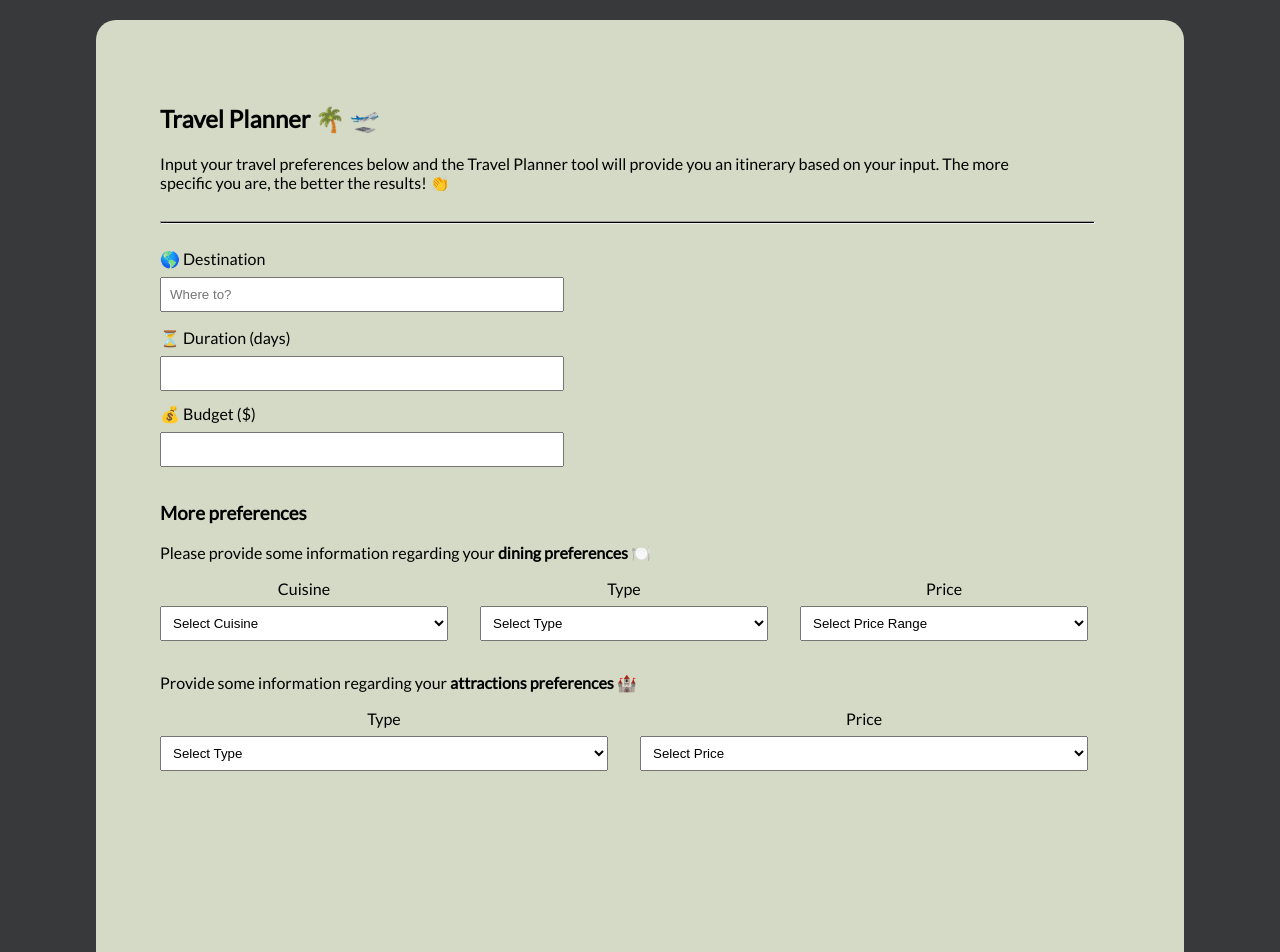
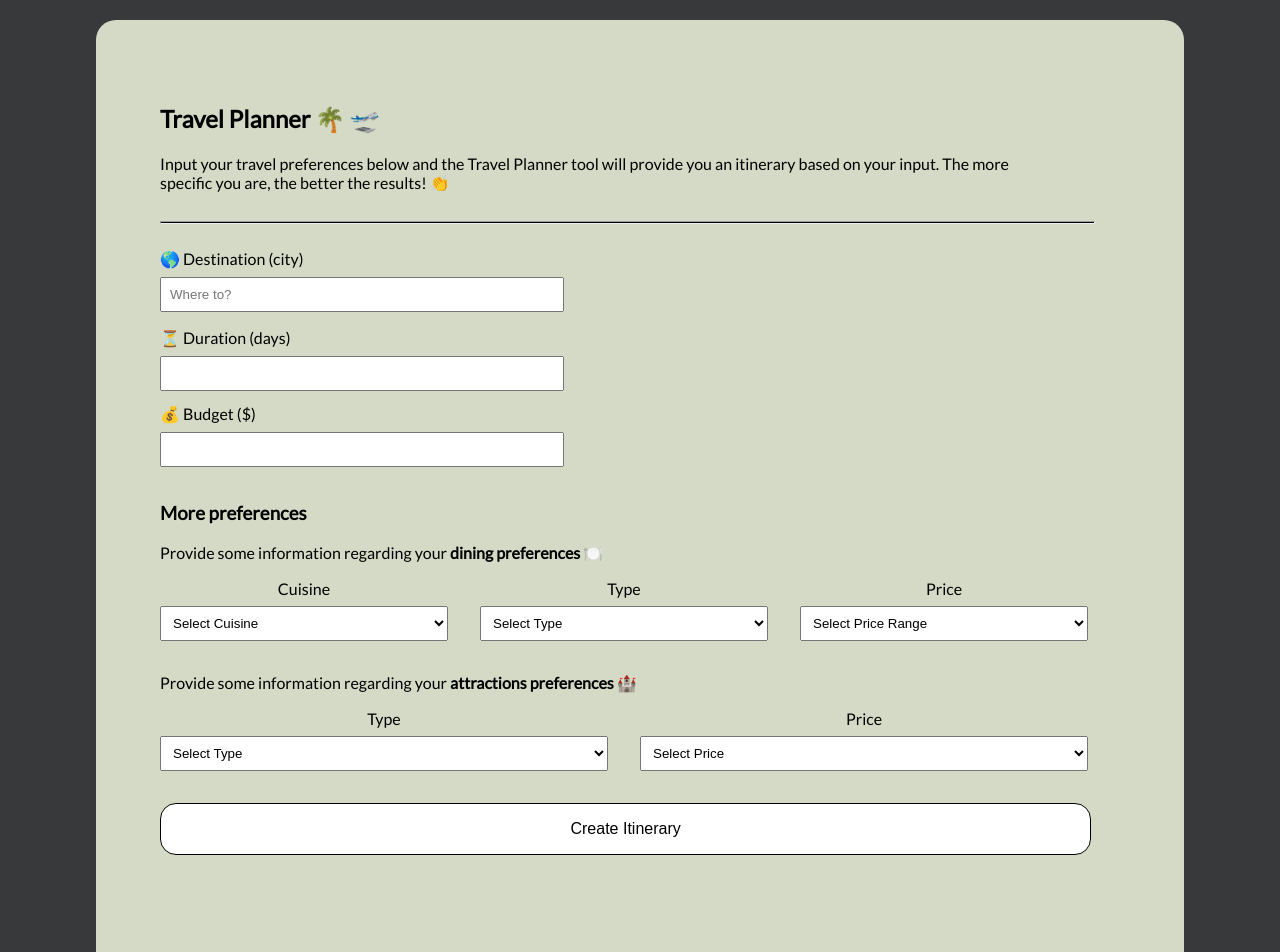
Before and after one commit to Rallefar1103/travel-planner-frontend, a React (Create React App) app: page / in a window 1280 px wide. Shown: the top 952 px of the page. Built offline with nearby package versions, Linux system fonts and the light colour scheme.

Commit message:
successfully submits the correct data

```diff
--- a/package.json
+++ b/package.json
@@ -3,6 +3,7 @@
   "version": "0.1.0",
   "private": true,
   "dependencies": {
+    "@apollo/client": "^3.8.8",
     "@testing-library/jest-dom": "^5.17.0",
     "@testing-library/react": "^13.4.0",
     "@testing-library/user-event": "^13.5.0",
@@ -10,6 +11,7 @@
     "@types/node": "^16.18.68",
     "@types/react": "^18.2.45",
     "@types/react-dom": "^18.2.18",
+    "graphql": "^16.8.1",
     "react": "^18.2.0",
     "react-dom": "^18.2.0",
     "react-scripts": "5.0.1",
--- a/src/components/itineraryForm.tsx
+++ b/src/components/itineraryForm.tsx
@@ -1,45 +1,127 @@
 import React, { useState } from "react";
+import { gql, useMutation } from "@apollo/client";
 import "./styles/itineraryForm.css";
-import {
-  AttractionOptions,
-  DiningOptions,
-  Itinerary,
-  UserPreferences,
-} from "../models/itinerary";
 
-function handleSubmit() {}
+import { UserPreferences } from "../models/itinerary";
 
 const ItineraryForm = () => {
-  const diningOptions: DiningOptions = {
-    cuisine: "",
-    priceRange: "",
-    type: "",
+  const [formState, setFormState] = useState({
+    title: "",
+    destination: "",
+    duration: "",
+    budget: "",
+    userPreferences: {
+      diningOptions: {
+        type: "",
+        cuisine: "",
+        priceRange: "",
+      },
+      attractionOptions: {
+        type: [""],
+        priceRange: "",
+      },
+    },
+  });
+
+  const CREATE_ITINERARY = gql`
+    mutation CreateItinerary($itineraryInput: ItineraryInput!) {
+      createItinerary(itineraryInput: $itineraryInput) {
+        id
+        title
+        destination
+        duration
+        budget
+        userPreferences {
+          diningOptions {
+            type
+            cuisine
+            priceRange
+          }
+          attractionOptions {
+            type
+            priceRange
+          }
+        }
+        recommendedItineraryDescription
+      }
+    }
+  `;
+
+  const [createItinerary, { loading, error }] = useMutation(CREATE_ITINERARY);
+
+  const handleChange = (
+    e: React.ChangeEvent<HTMLInputElement | HTMLSelectElement>
+  ) => {
+    const { name, value } = e.target;
+    const nameParts = name.split(".");
+
+    setFormState((prevState) => {
+      if (nameParts.length === 3 && nameParts[0] === "userPreferences") {
+        // Ensure that the property names are valid keys
+        if (nameParts[1] in prevState.userPreferences) {
+          const preferenceKey = nameParts[1] as keyof UserPreferences;
+          const optionKey = nameParts[2];
+
+          return {
+            ...prevState,
+            userPreferences: {
+              ...prevState.userPreferences,
+              [preferenceKey]: {
+                ...prevState.userPreferences[preferenceKey],
+                [optionKey]: value,
+              },
+            },
+          };
+        }
+      }
+
+      // Handle other fields outside userPreferences
+      return {
+        ...prevState,
+        [name]: value,
+      };
+    });
   };
 
-  const attractionOptions: AttractionOptions = {
-    type: [""],
-    priceRange: "",
-  };
+  const handleSubmit = async (e: any) => {
+    console.log("Hitting submit!");
+    e.preventDefault();
 
-  const userPref: UserPreferences = {
-    diningOptions: diningOptions,
-    attractionOptions: attractionOptions,
-  };
+    const currentYear = new Date().getFullYear();
+    const title = `${formState.destination} ${currentYear}`;
 
-  const [formState, setFormState] = useState<Itinerary>({
-    destination: "",
-    budget: "0",
-    duration: "0",
-    UserPreferences: userPref,
-  });
+    const updatedFormState = {
+      ...formState,
+      title: title,
+    };
 
-  const handleChange = (
-    e: React.ChangeEvent<HTMLInputElement | HTMLTextAreaElement>
-  ) => {
-    setFormState({
-      ...formState,
-      [e.target.name]: e.target.value,
-    });
+    try {
+      console.log("Submitting with form state", updatedFormState);
+      // const { data } = await createItinerary({
+      //   variables: { itineraryInput: updatedFormState },
+      // });
+      // console.log("Itinerary created:", data);
+
+      setFormState({
+        title: "",
+        destination: "",
+        duration: "",
+        budget: "",
+        userPreferences: {
+          diningOptions: {
+            type: "",
+            cuisine: "",
+            priceRange: "",
+          },
+          attractionOptions: {
+            type: [],
+            priceRange: "",
+          },
+        },
+      });
+    } catch (e) {
+      console.error("Error creating itinerary:", e);
+    }
   };
 
   return (
@@ -55,7 +137,7 @@ const ItineraryForm = () => {
       <form className="form" onSubmit={handleSubmit}>
         <div className="destinationField">
           <label className="labelForDestination" htmlFor="destination">
-            🌎 Destination
+            🌎 Destination (city)
           </label>
           <input
             type="text"
@@ -73,7 +155,7 @@ const ItineraryForm = () => {
           <input
             type="number"
             name="duration"
-            value={formState.destination}
+            value={formState.duration}
             onChange={handleChange}
           />
         </div>
@@ -85,7 +167,7 @@ const ItineraryForm = () => {
           <input
             type="number"
             name="budget"
-            value={formState.destination}
+            value={formState.budget}
             onChange={handleChange}
           />
         </div>
@@ -93,13 +175,17 @@ const ItineraryForm = () => {
         <h3 className="userPreferencesText"> More preferences </h3>
         <section className="userPreferences">
           <p className="diningOptionsText">
-            Please provide some information regarding your{" "}
+            Provide some information regarding your{" "}
             <span className="boldDiningOptions">dining preferences 🍽️</span>
           </p>
           <div className="diningOptions">
             <div className="cuisineField">
               <label htmlFor="labelForCuisine"> Cuisine </label>
-              <select name="cuisine">
+              <select
+                name="userPreferences.diningOptions.cuisine"
+                value={formState.userPreferences.diningOptions.cuisine}
+                onChange={handleChange}
+              >
                 <option value=""> Select Cuisine </option>
                 <option value="italian">Italian 🍝 </option>
                 <option value="mexican">Mexican 🌮 </option>
@@ -111,7 +197,11 @@ const ItineraryForm = () => {
 
             <div className="typeField">
               <label htmlFor="labelForType"> Type </label>
-              <select name="type">
+              <select
+                name="userPreferences.diningOptions.type"
+                value={formState.userPreferences.diningOptions.type}
+                onChange={handleChange}
+              >
                 <option value=""> Select Type </option>
                 <option value="restaurant">Restaurant 🍴</option>
                 <option value="bar">Bar 🍸</option>
@@ -120,7 +210,11 @@ const ItineraryForm = () => {
 
             <div className="priceRangeField">
               <label htmlFor="labelForPrinceRange"> Price </label>
-              <select name="priceRange">
+              <select
+                name="userPreferences.diningOptions.priceRange"
+                value={formState.userPreferences.diningOptions.priceRange}
+                onChange={handleChange}
+              >
                 <option value=""> Select Price Range </option>
                 <option value="budget">$</option>
                 <option value="midrange">$$</option>
@@ -139,7 +233,11 @@ const ItineraryForm = () => {
           <div className="attractionsOptions">
             <div className="attractionTypeField">
               <label htmlFor="labelForAttractionType"> Type </label>
-              <select name="Attraction Type">
+              <select
+                name="userPreferences.attractionOptions.type"
+                value={formState.userPreferences.attractionOptions.type}
+                onChange={handleChange}
+              >
                 <option value=""> Select Type </option>
                 <option value="art">Art 🖼️ </option>
                 <option value="outdoor">Outdoor 🏞️ </option>
@@ -152,13 +250,23 @@ const ItineraryForm = () => {
 
             <div className="attractionPrice">
               <label htmlFor="labelForAttractionPrice"> Price </label>
-              <select name="attractionPrice">
+              <select
+                name="userPreferences.attractionOptions.priceRange"
+                value={formState.userPreferences.attractionOptions.priceRange}
+                onChange={handleChange}
+              >
                 <option value=""> Select Price </option>
                 <option value="budget">$</option>
                 <option value="midrange">$$</option>
                 <option value="highend">$$$</option>
               </select>
             </div>
+          </div>
+          <div className="submitArea">
+            <button type="submit" onClick={handleSubmit} disabled={loading}>
+              {loading ? "Creating your itinerary..." : "Create Itinerary"}
+            </button>
+            {error && <p className="error-message">Error: {error.message}</p>}
           </div>
         </section>
       </form>
--- a/src/components/styles/itineraryForm.css
+++ b/src/components/styles/itineraryForm.css
@@ -16,7 +16,7 @@ hr {
     flex-direction: column;
     align-items: center;
     width: 75vw;
-    height: 80vw;
+    height: 90vw;
     background-color: rgb(213, 218, 198);
     border-radius: 20px;
     text-align: left;
@@ -126,3 +126,27 @@ input[name="budget"] {
 .boldAttractionsOptions {
     font-weight: 800;
 }
+
+/* Button */
+.submitArea{
+    padding-top: 1rem;
+    padding-right: 1.8rem;
+}
+
+.submitArea button {
+  width: 100%;
+  padding: 1em 0;
+  font-size: 1em;
+  text-align: center;
+  border: 1.5px solid black;
+  border-radius: 1em;
+  background-color: #ffffff;
+  color: black;
+  cursor: pointer;
+  transition: background-color 0.3s;
+}
+
+.submitArea button:hover {
+  background-color: #148936;
+  color: white;
+}
--- /dev/null
+++ b/src/handlers/apolloClient.ts
@@ -0,0 +1,12 @@
+import { ApolloClient, HttpLink, InMemoryCache, from } from '@apollo/client';
+
+const httpLink = new HttpLink({
+  uri: "http://localhost:9000/graphql"
+});
+
+const apolloClient = new ApolloClient({
+  link: from([httpLink]),
+  cache: new InMemoryCache(),
+});
+
+export default apolloClient;
--- a/src/index.tsx
+++ b/src/index.tsx
@@ -1,16 +1,20 @@
-import React from 'react';
-import ReactDOM from 'react-dom/client';
-import './index.css';
-import App from './App';
-import reportWebVitals from './reportWebVitals';
+import React from "react";
+import ReactDOM from "react-dom/client";
+import "./index.css";
+import App from "./App";
+import reportWebVitals from "./reportWebVitals";
+import { ApolloProvider } from "@apollo/client";
+import apolloClient from "./handlers/apolloClient";
 
 const root = ReactDOM.createRoot(
-  document.getElementById('root') as HTMLElement
+  document.getElementById("root") as HTMLElement
 );
 root.render(
-  <React.StrictMode>
-    <App />
-  </React.StrictMode>
+  <ApolloProvider client={apolloClient}>
+    <React.StrictMode>
+      <App />
+    </React.StrictMode>
+  </ApolloProvider>
 );
 
 // If you want to start measuring performance in your app, pass a function
```
Also changed, not shown: 1 other file (tests, documents, lock files or other folders).
